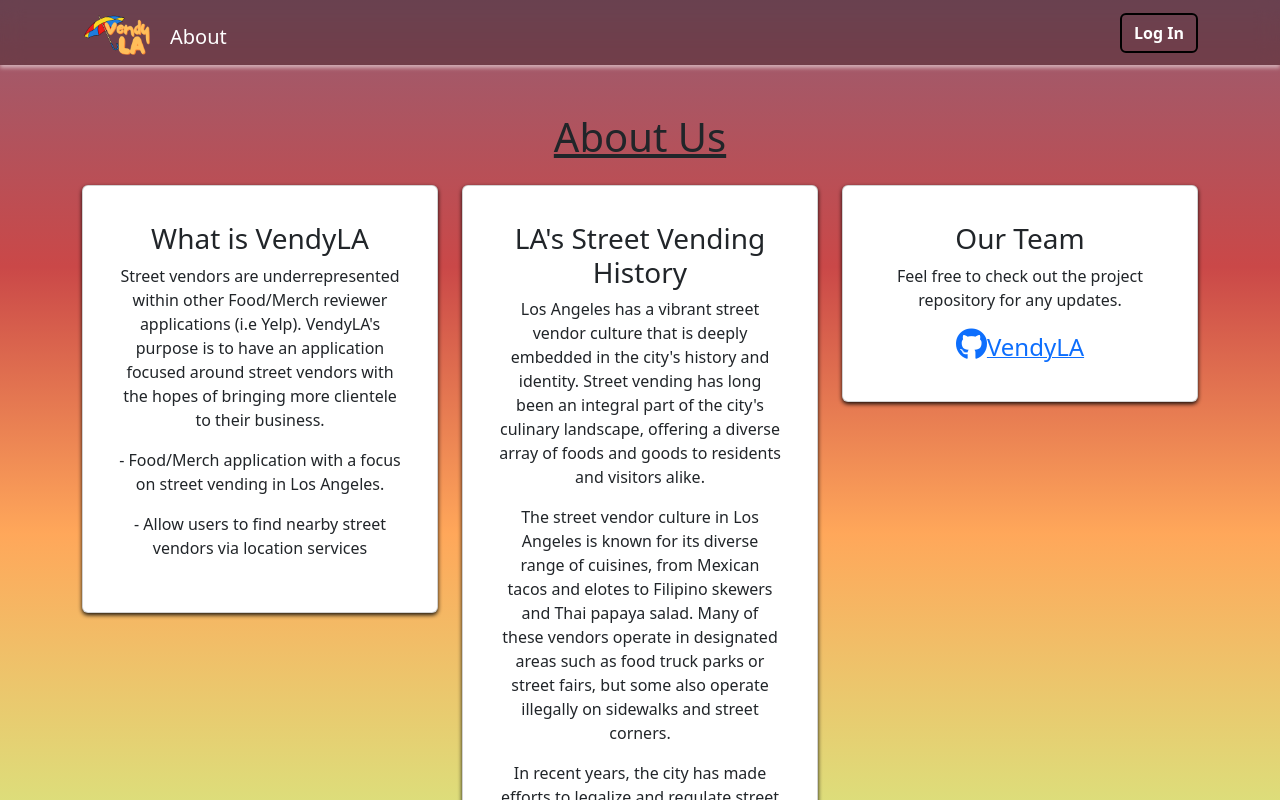
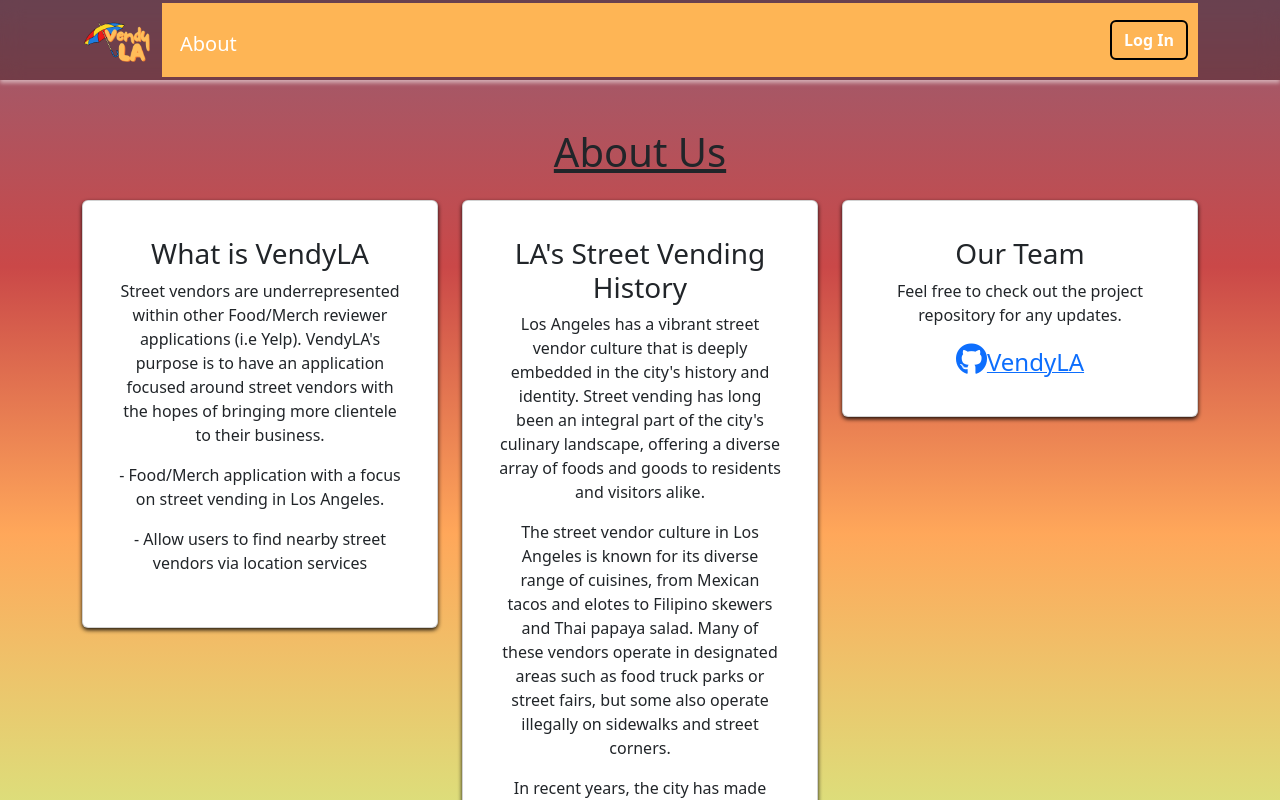
Before and after one commit to jazzix3/COMP584-vendyLA, a React (Create React App) app in the folder client/: page /About in a window 1280 px wide. Shown: the top 800 px of the page. Built offline with nearby package versions, Linux system fonts and the light colour scheme; no server answers.

Commit message:
small styling fix for nav dropdown

```diff
--- a/client/src/App.css
+++ b/client/src/App.css
@@ -149,7 +149,7 @@
 }
 
 .navbar-custom {
-  height: 65px;
+  height: 80px;
   display: flex;
   align-items: center;
   top: 0;
--- a/client/src/components/Navbar.js
+++ b/client/src/components/Navbar.js
@@ -47,7 +47,7 @@
                     />
                 </Link>
                 <Navbar.Toggle aria-controls="basic-navbar-nav" />
-                <Navbar.Collapse id="basic-navbar-nav">
+                <Navbar.Collapse id="basic-navbar-nav" style={{backgroundColor: "#feb555", padding:"10px"}}>
                     <Nav className="me-5 pt-2">
                         <Nav.Link
                             as={Link}
```
